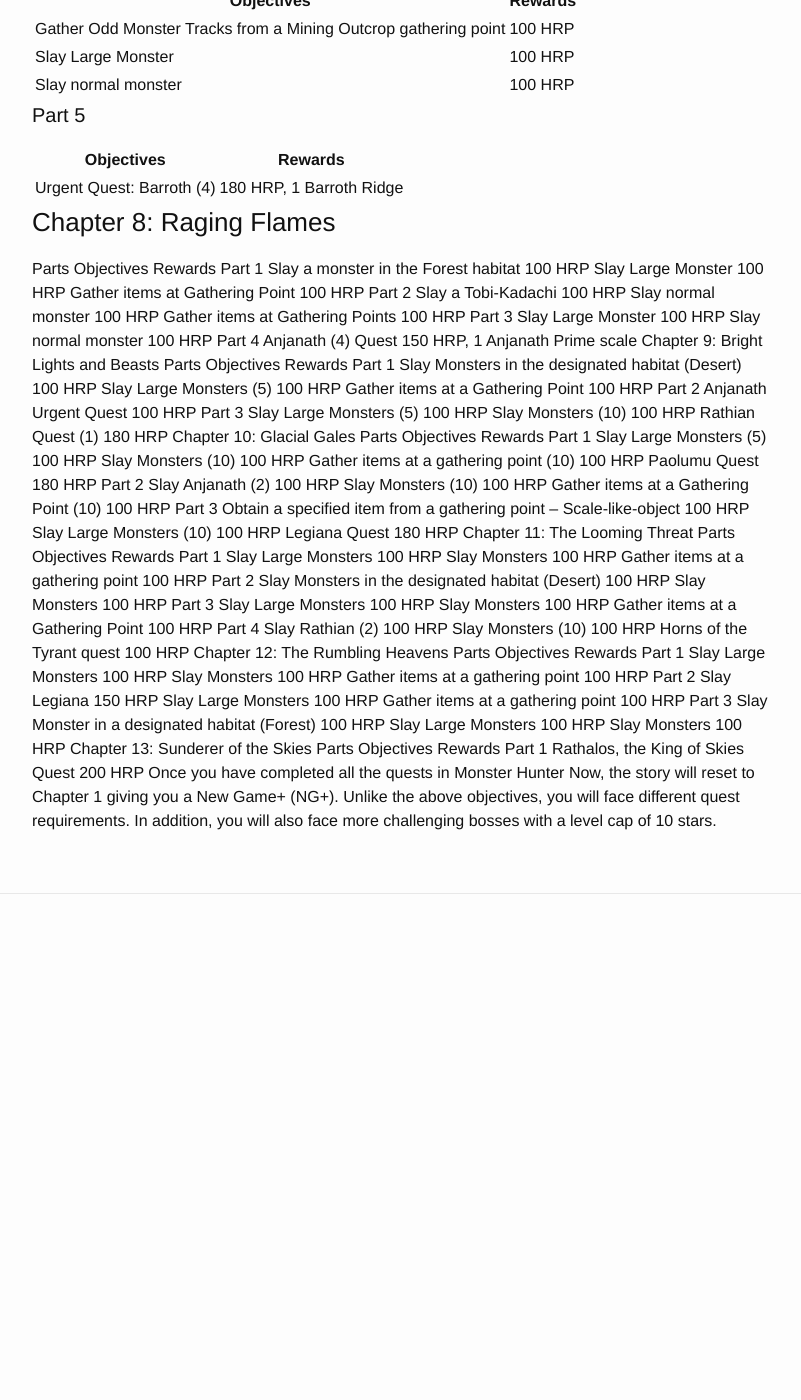
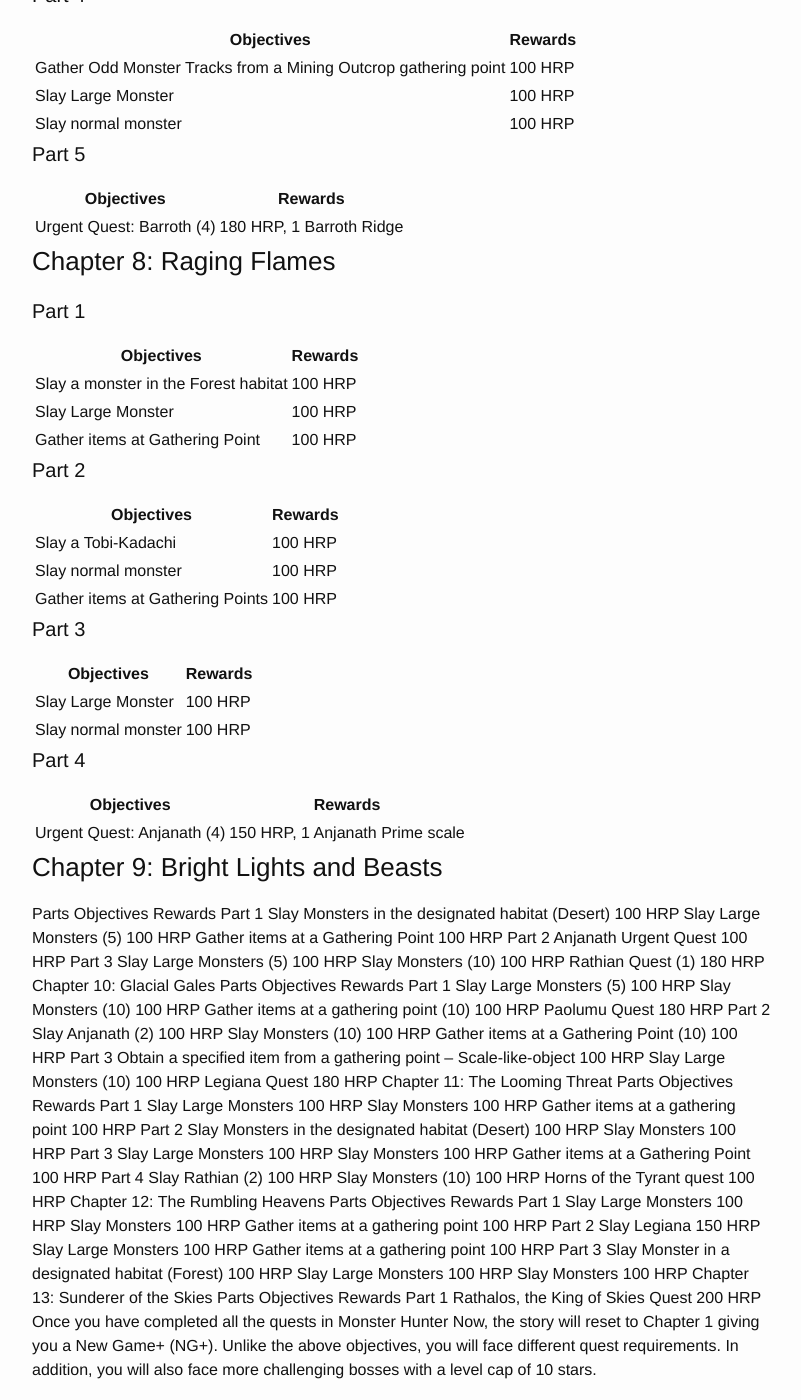
Before and after one commit to roclar/roclar.github.io, a Jekyll site: the page built from MHNowStoryChapters.md, in a window 1280 px wide and 1400 px high, scrolled down 5817 px. Shown: the whole window, without its empty margins (238-1039 px from the left). Built offline with Jekyll 4.4.1, drawn with Linux system fonts in a browser that asks for light colours; before the commit the page ends 6801 px from its top, so only the background shows below that; some of the changed text lies outside the part shown.

Commit message:
Added 4 star note and formatted chapter 9

```diff
--- a/MHNowStoryChapters.md
+++ b/MHNowStoryChapters.md
@@ -300,17 +302,37 @@
 
 ### Chapter 8: Raging Flames
 
-Parts	Objectives	Rewards
-Part 1	Slay a monster in the Forest habitat	100 HRP
-Slay Large Monster	100 HRP
-Gather items at Gathering Point	100 HRP
-Part 2	Slay a Tobi-Kadachi	100 HRP
-Slay normal monster	100 HRP
-Gather items at Gathering Points	100 HRP
-Part 3	Slay Large Monster	100 HRP
-Slay normal monster	100 HRP
-Part 4	Anjanath (4) Quest	150 HRP, 1 Anjanath Prime scale
-Chapter 9: Bright Lights and Beasts
+#### Part 1
+
+| Objectives | Rewards |
+| ---------- | ------- |
+| Slay a monster in the Forest habitat | 100 HRP |
+| Slay Large Monster | 100 HRP |
+| Gather items at Gathering Point | 100 HRP |
+
+#### Part 2
+
+| Objectives | Rewards |
+| ---------- | ------- |
+| Slay a Tobi-Kadachi | 100 HRP |
+| Slay normal monster | 100 HRP |
+| Gather items at Gathering Points | 100 HRP |
+
+#### Part 3
+
+| Objectives | Rewards |
+| ---------- | ------- |
+| Slay Large Monster | 100 HRP |
+| Slay normal monster | 100 HRP |
+
+#### Part 4
+
+| Objectives | Rewards |
+| ---------- | ------- |
+| Urgent Quest: Anjanath (4) | 150 HRP, 1 Anjanath Prime scale |
+
+### Chapter 9: Bright Lights and Beasts
+
 Parts	Objectives	Rewards
 Part 1	Slay Monsters in the designated habitat (Desert)	100 HRP
 Slay Large Monsters (5)	100 HRP
```
Also changed, not shown: other parts of MHNowStoryChapters.md (+2 -0 lines).
